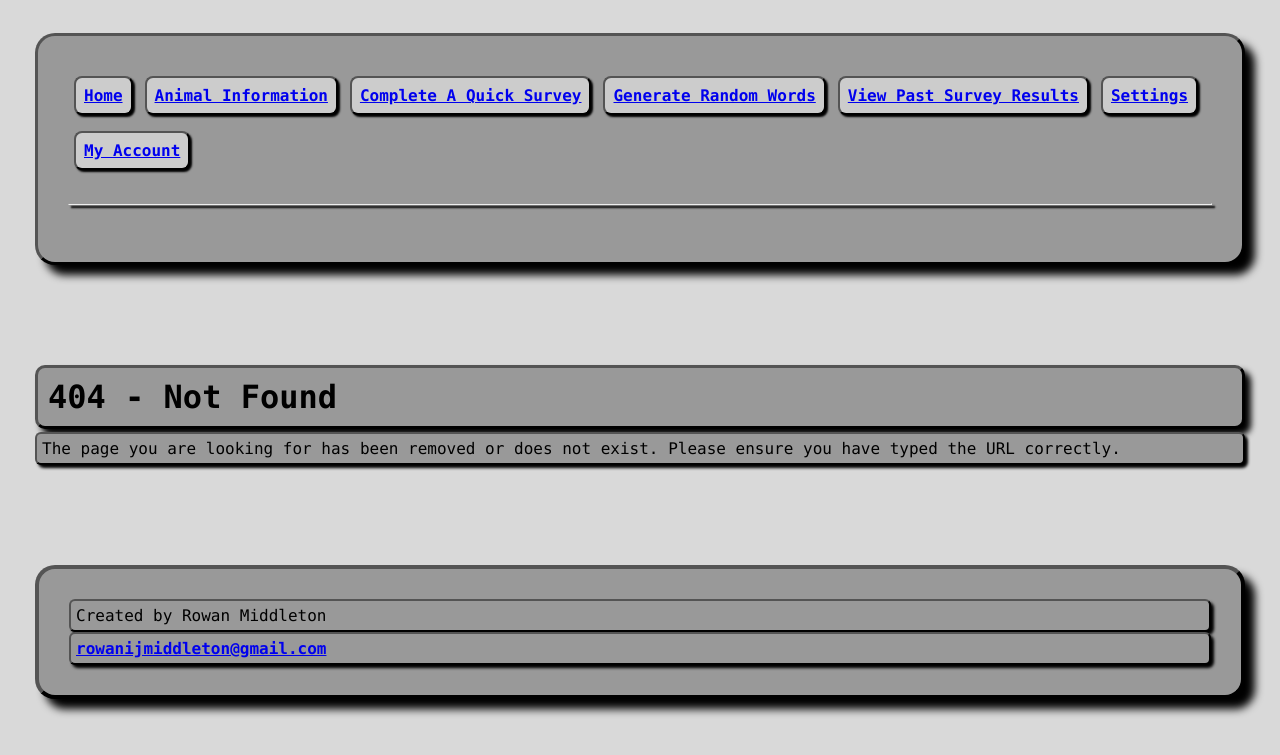
After one commit to Gruffcube/Flask-Test-Website, a Flask app: template templates/404.html in a window 1280 px wide. The commit adds this page. Shown: the top 755 px of the page. Run offline with Flask 3, Linux system fonts and the light colour scheme; the template is opened without the code that fills it, so the values that code supplies are empty; parts of the project's set-up code (start-up, migrations or seed data) failed here and were passed over.

Commit message:
Add custom 404 not found screen. Move header and footer into html body.

```diff
--- a/src/web_application/routes.py
+++ b/src/web_application/routes.py
@@ -10,7 +10,7 @@ main_bp = Blueprint('main', __name__)
 
 
 
-@main_bp.context_processor
+@main_bp.app_context_processor
 def inject_global_data():
     session.permanent = True
 
@@ -44,6 +44,12 @@ def inject_global_data():
 
 
     return dict(theme=current_theme, access_token=access_token, full_name=full_name, enlarged_text=enlarged_text)
+
+
+
+@main_bp.app_errorhandler(404)
+def not_found(e):
+    return render_template('404.html')
 
 
 
--- /dev/null
+++ b/templates/404.html
@@ -0,0 +1,15 @@
+{% extends "base.html" %}
+
+
+
+{% block title %}Page Not Found{% endblock %}
+
+
+
+{% block content %}
+
+    <h1>404 - Not Found</h1>
+
+    <p>The page you are looking for has been removed or does not exist. Please ensure you have typed the URL correctly.</p>
+
+{% endblock %}
--- a/templates/base.html
+++ b/templates/base.html
@@ -32,6 +32,12 @@
 
 
 
+
+
+
+
+<body>
+
     <header>
 
         <nav>
@@ -55,17 +61,9 @@
 
     </header>
 
-
-
-<body>
-
         {% block content %}
 
         {% endblock %}
-
-</body>
-
-
 
     <footer>
 
@@ -74,6 +72,12 @@
 
     </footer>
 
+</body>
+
+
+
+
+
 
 
 </html>
```
Lines whose indentation alone changed are shown as unchanged.
